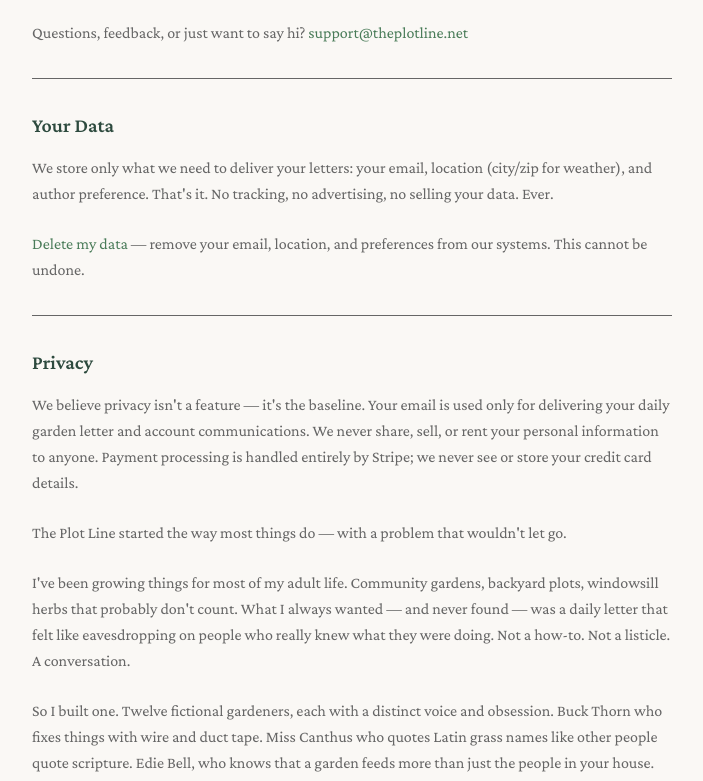
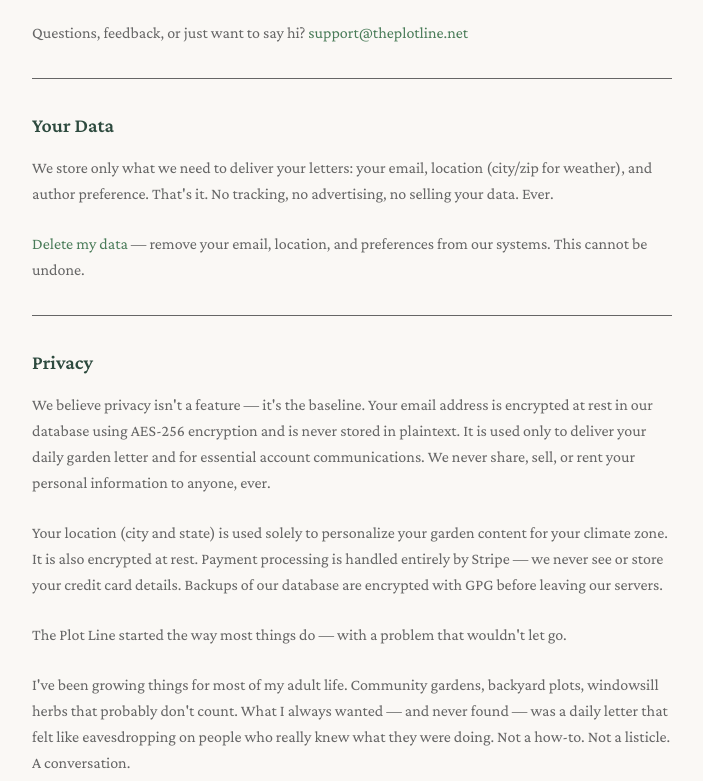
Before and after one commit to Outerfit-net/theplotline, a React (Vite) app in the folder client/: page /about in a window 1280 px wide. Shown: the part 360-1141 px from the top of the page, without its empty margins (288-991 px from the left). Built offline with nearby package versions, Linux system fonts and the light colour scheme; the HTML template or start-up script is replaced by a standard one.

Commit message:
privacy: update About page to reflect AES-256 email encryption and GPG backup encryption

```diff
--- a/client/src/pages/About.jsx
+++ b/client/src/pages/About.jsx
@@ -34,10 +34,17 @@ export default function About() {
 
         <h2 className="text-xl text-[var(--color-green-dark)] mb-4">Privacy</h2>
         <p>
-          We believe privacy isn't a feature — it's the baseline. Your email is used only for
-          delivering your daily garden letter and account communications. We never share, sell,
-          or rent your personal information to anyone. Payment processing is handled entirely
-          by Stripe; we never see or store your credit card details.
+          We believe privacy isn't a feature — it's the baseline. Your email address is
+          encrypted at rest in our database using AES-256 encryption and is never stored
+          in plaintext. It is used only to deliver your daily garden letter and for
+          essential account communications. We never share, sell, or rent your personal
+          information to anyone, ever.
+        </p>
+        <p>
+          Your location (city and state) is used solely to personalize your garden content
+          for your climate zone. It is also encrypted at rest. Payment processing is handled
+          entirely by Stripe — we never see or store your credit card details. Backups of
+          our database are encrypted with GPG before leaving our servers.
         </p>
         <p>
           The Plot Line started the way most things do — with a problem that wouldn't let go.
```
